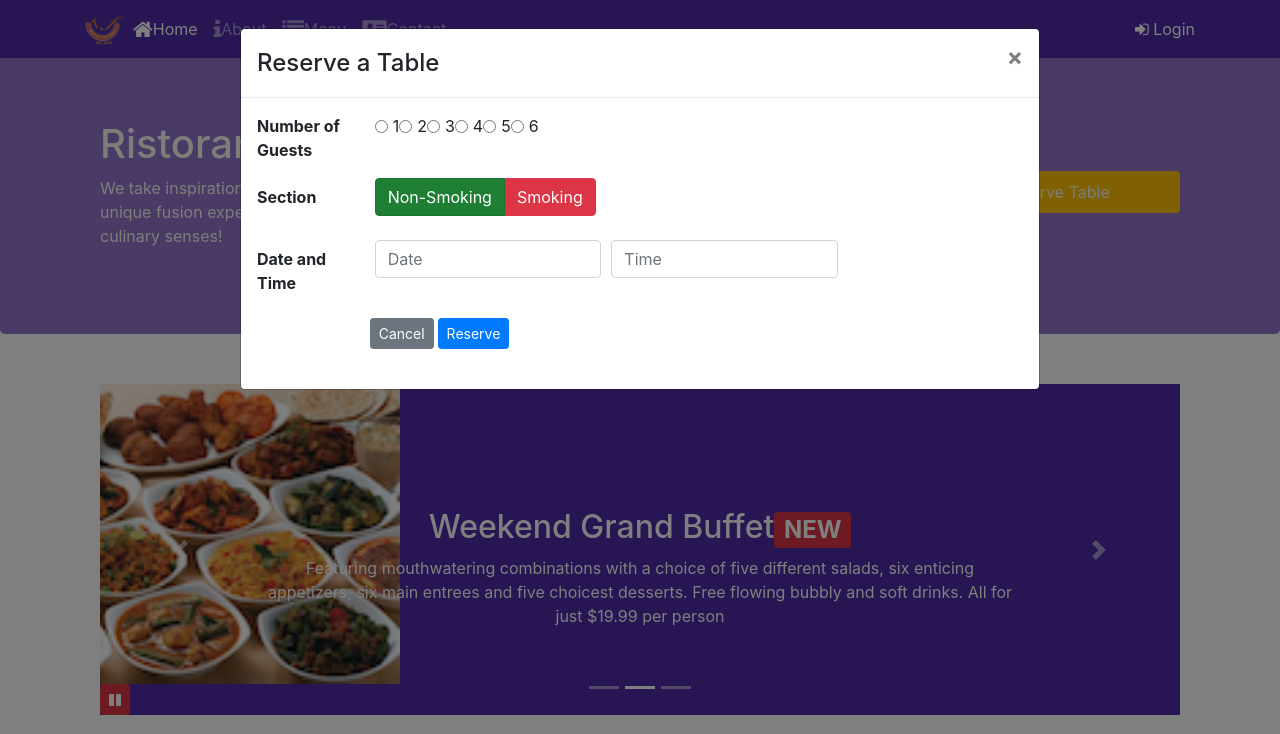
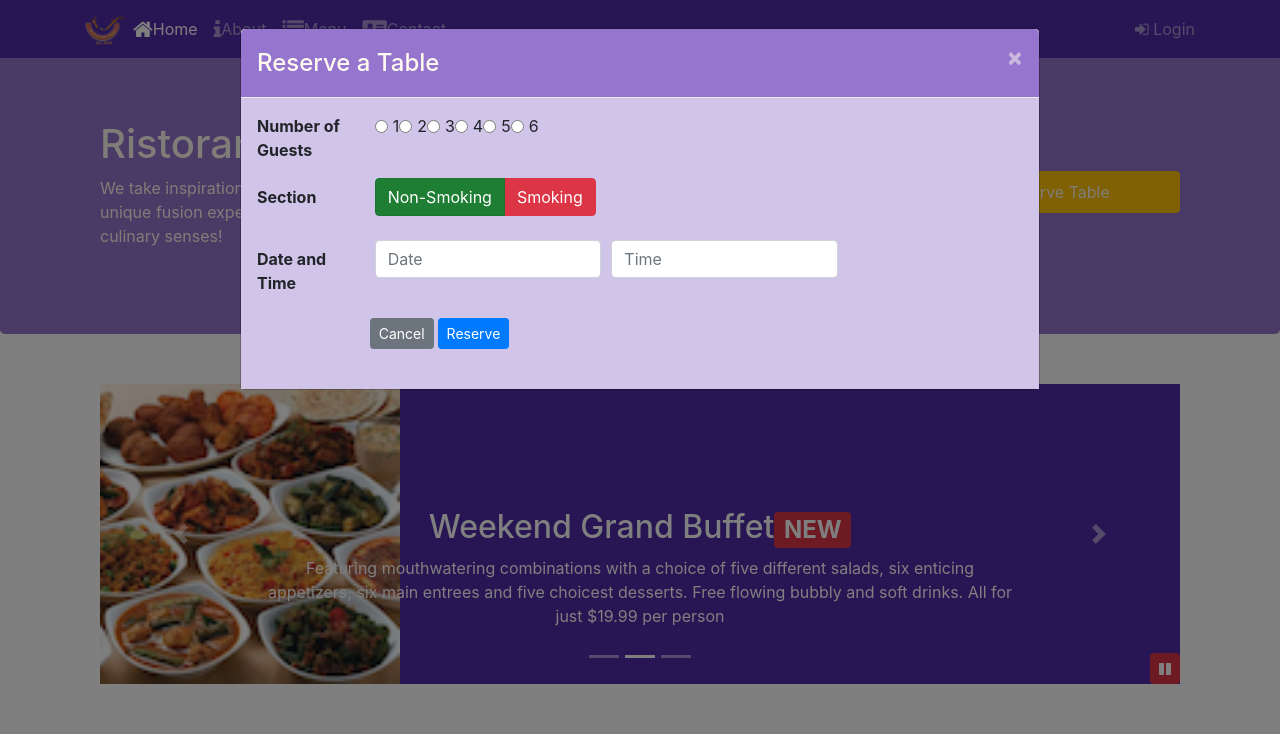
Before and after one commit to tpssoni/conFusion, a website: page index.html in a window 1280 px wide. Both pictures are taken after a click on the button "Reserve Table". Shown: the top 734 px of the page. Drawn offline with nearby package versions, Linux system fonts and the light colour scheme.

Commit message:
Assignment4

```diff
--- a/css/styles.scss
+++ b/css/styles.scss
@@ -71,6 +71,22 @@ body{
 
 #carouselButton{
 	right: 0px;
-	postion: absolute;
+	position: absolute;
 	bottom: 0px;
 }
+
+.modal-header{
+	background: $background-light;
+
+	.modal-title{
+		color: floralwhite;
+	}
+
+	.close{
+		color: floralwhite;
+	}
+}
+
+.modal-body{
+	background: $background-pale;
+}
--- a/index.html
+++ b/index.html
@@ -34,10 +34,8 @@
                     <li class="nav-item"><a class="nav-link" href="./contactus.html"><span class="fa fa-address-card fa-lg"></span>Contact</a></li>
                 </ul>
 
-                <span class="navbar-text">
-                    <a data-toggle="modal" data-target="#loginModal" href="">
-                        <span class="fa fa-sign-in"></span> Login
-                    </a>
+                <span class="navbar-text" id="loginButton">
+                    <span class="fa fa-sign-in"></span> Login
                 </span>
             </div>
         </div>
@@ -92,7 +90,7 @@
                     <img src="img/logo.png" class="img-fluid">
                 </div>
                 <div class="col-12 col-sm align-self-center">
-                    <a role="button" class="btn btn-block nav-link btn-warning" data-toggle="modal" data-target="#reserveModal" >Reserve Table</a>
+                    <a role="button" id="reserveButton" class="btn btn-block nav-link btn-warning">Reserve Table</a>
                 </div>
             </div>
         </div>
@@ -357,6 +355,15 @@
                     $('#carouselButton').children('span').addClass('fa-pause');
                 }
             });
+
+            $('#loginButton').click(function(){
+                $('#loginModal').modal();
+            });
+
+            $('#reserveButton').click(function(){
+                $('#reserveModal').modal();
+            })
+
         });
     </script>
 
```
Also changed, not shown: css/styles.css.
